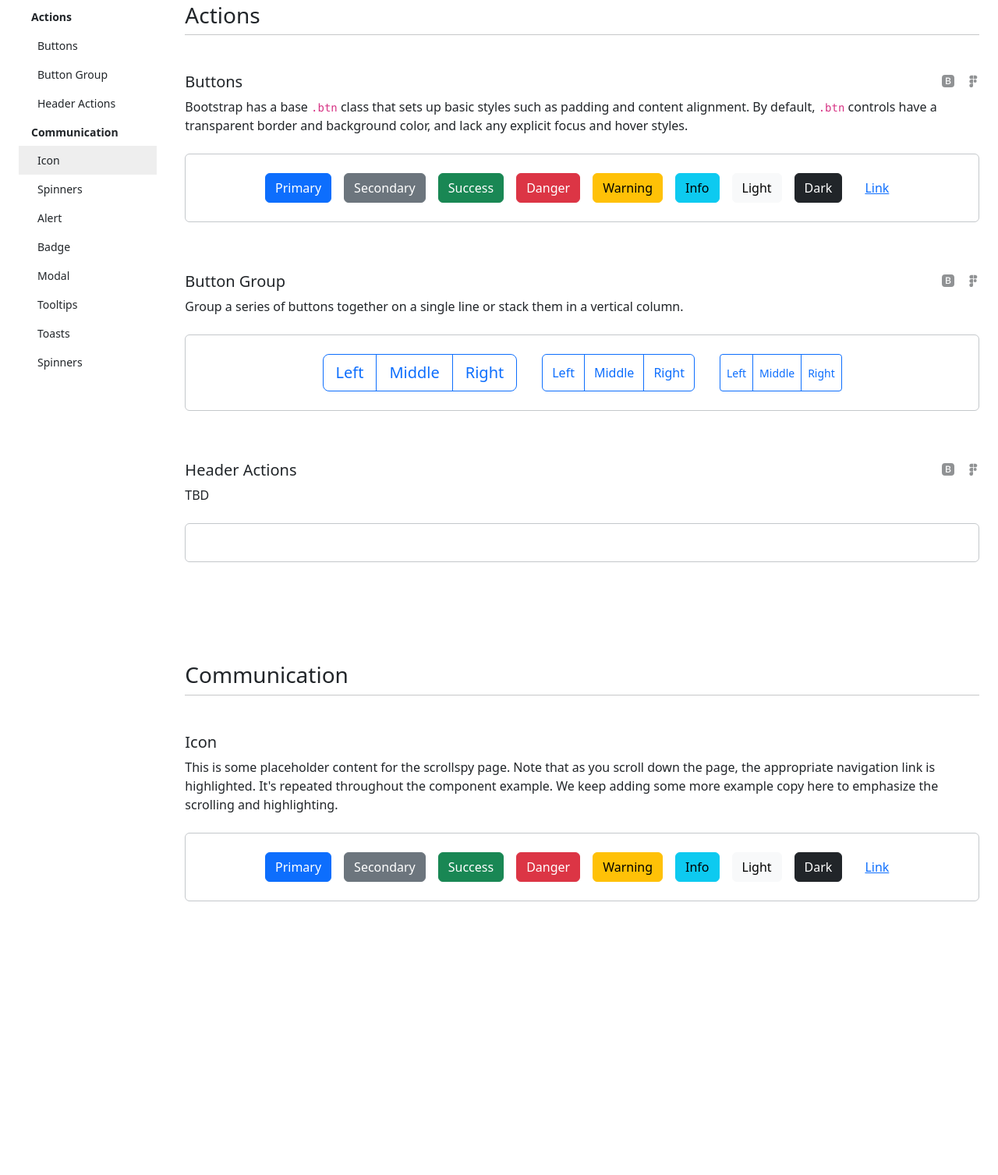
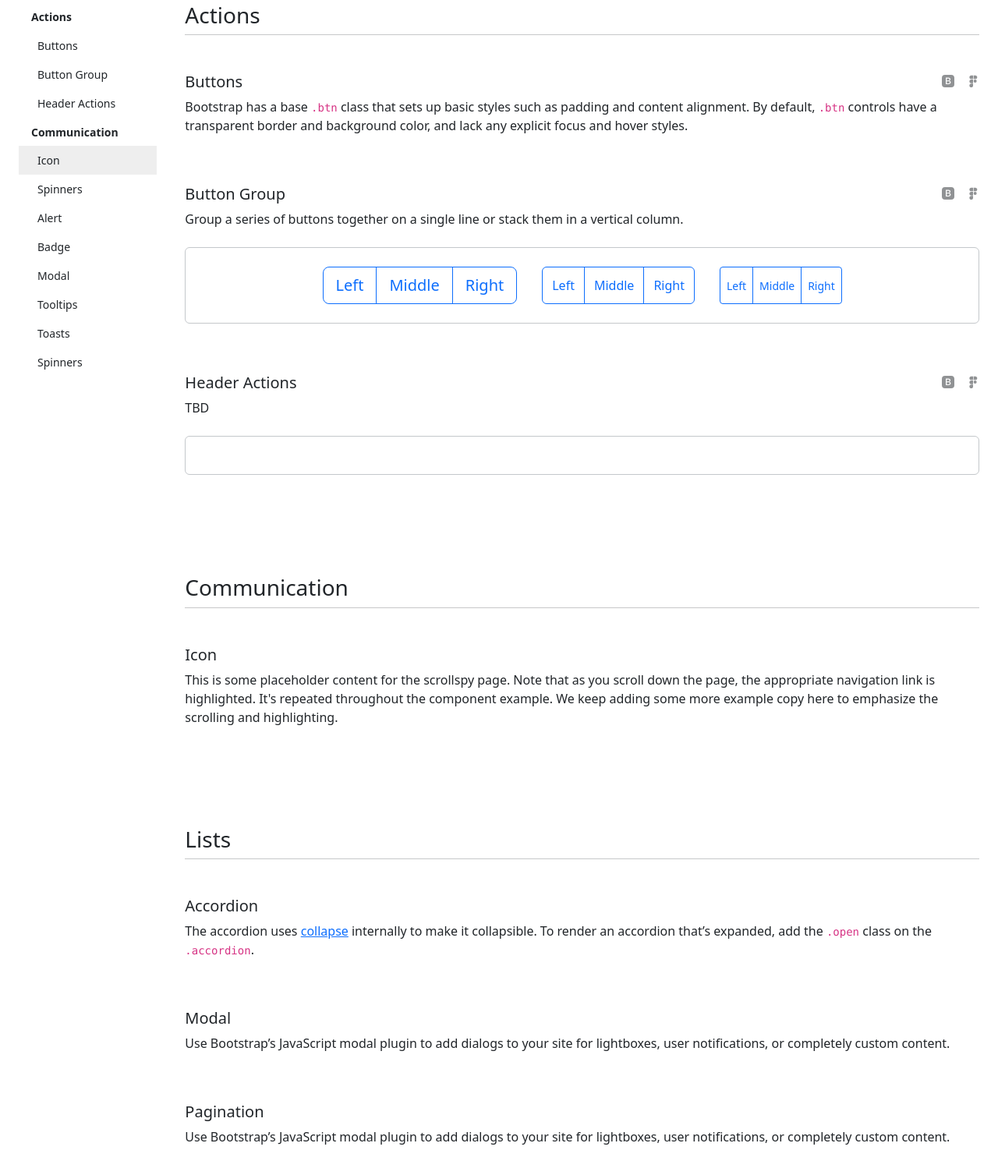
Before and after one commit to ericthayer/bootstrap-5.3, a website built with Vite: page src/index.html in a window 1280 px wide. Shown: the part 93-1600 px from the top of the page at 78% size. Before the commit the page ends 1273 px from the top, so only its background shows below. Built offline with nearby package versions, Linux system fonts and the light colour scheme; a script that the page names is missing.

Commit message:
Added CodePen embeds for: Pagination, Modal, Accordion, Buttons

```diff
--- a/src/index.html
+++ b/src/index.html
@@ -25,9 +25,12 @@
           <a
             class="navbar-brand ms-2"
             href="#"
-            >
+          >
             <div class="d-flex">
-              <img src="/images/cobank-logo.svg" alt="">
+              <img
+                src="/images/cobank-logo.svg"
+                alt=""
+              />
             </div>
           </a>
           <button
@@ -104,7 +107,11 @@
                 </form>
               </li>
             </ul>
-            <a href="https://getbootstrap.com/" class="pb-2 pe-lg-3"><small>Bootstrap <code>5.3</code></small></a>
+            <a
+              href="https://getbootstrap.com/"
+              class="pb-2 pe-lg-3"
+              ><small>Bootstrap <code>5.3</code></small></a
+            >
           </div>
         </div>
       </nav>
@@ -267,78 +274,14 @@
                     border and background color, and lack any explicit focus and
                     hover styles.
                   </p>
-                  <div
-                    class="d-flex flex-wrap gap-3 justify-content-center border border-secondary-subtle rounded-2 py-4 px-3"
-                  >
-                    <button
-                      type="button"
-                      class="btn btn-primary"
-                    >
-                      Primary
-                    </button>
-                    <button
-                      type="button"
-                      class="btn btn-secondary"
-                    >
-                      Secondary
-                    </button>
-                    <button
-                      type="button"
-                      class="btn btn-success"
-                    >
-                      Success
-                    </button>
-                    <button
-                      type="button"
-                      class="btn btn-danger"
-                    >
-                      Danger
-                    </button>
-                    <button
-                      type="button"
-                      class="btn btn-warning"
-                    >
-                      Warning
-                    </button>
-                    <button
-                      type="button"
-                      class="btn btn-info"
-                    >
-                      Info
-                    </button>
-                    <button
-                      type="button"
-                      class="btn btn-light"
-                    >
-                      Light
-                    </button>
-                    <button
-                      type="button"
-                      class="btn btn-dark"
-                    >
-                      Dark
-                    </button>
-
-                    <button
-                      type="button"
-                      class="btn btn-link"
-                    >
-                      Link
-                    </button>
-                  </div>
-                  <div class="highlight p-3 d-none">
-                    <pre
-                      tabindex="0"
-                      class="chroma"
-                    ><code class="language-html" data-lang="html"><span class="line"><span class="cl"><span class="p">&lt;</span><span class="nt">button</span> <span class="na">type</span><span class="o">=</span><span class="s">"button"</span> <span class="na">class</span><span class="o">=</span><span class="s">"btn btn-primary"</span><span class="p">&gt;</span>Primary<span class="p">&lt;/</span><span class="nt">button</span><span class="p">&gt;</span>
-                  </span></span><span class="line"><span class="cl"><span class="p">&lt;</span><span class="nt">button</span> <span class="na">type</span><span class="o">=</span><span class="s">"button"</span> <span class="na">class</span><span class="o">=</span><span class="s">"btn btn-secondary"</span><span class="p">&gt;</span>Secondary<span class="p">&lt;/</span><span class="nt">button</span><span class="p">&gt;</span>
-                  </span></span><span class="line"><span class="cl"><span class="p">&lt;</span><span class="nt">button</span> <span class="na">type</span><span class="o">=</span><span class="s">"button"</span> <span class="na">class</span><span class="o">=</span><span class="s">"btn btn-success"</span><span class="p">&gt;</span>Success<span class="p">&lt;/</span><span class="nt">button</span><span class="p">&gt;</span>
-                  </span></span><span class="line"><span class="cl"><span class="p">&lt;</span><span class="nt">button</span> <span class="na">type</span><span class="o">=</span><span class="s">"button"</span> <span class="na">class</span><span class="o">=</span><span class="s">"btn btn-danger"</span><span class="p">&gt;</span>Danger<span class="p">&lt;/</span><span class="nt">button</span><span class="p">&gt;</span>
-                  </span></span><span class="line"><span class="cl"><span class="p">&lt;</span><span class="nt">button</span> <span class="na">type</span><span class="o">=</span><span class="s">"button"</span> <span class="na">class</span><span class="o">=</span><span class="s">"btn btn-warning"</span><span class="p">&gt;</span>Warning<span class="p">&lt;/</span><span class="nt">button</span><span class="p">&gt;</span>
-                  </span></span><span class="line"><span class="cl"><span class="p">&lt;</span><span class="nt">button</span> <span class="na">type</span><span class="o">=</span><span class="s">"button"</span> <span class="na">class</span><span class="o">=</span><span class="s">"btn btn-info"</span><span class="p">&gt;</span>Info<span class="p">&lt;/</span><span class="nt">button</span><span class="p">&gt;</span>
-                  </span></span><span class="line"><span class="cl"><span class="p">&lt;</span><span class="nt">button</span> <span class="na">type</span><span class="o">=</span><span class="s">"button"</span> <span class="na">class</span><span class="o">=</span><span class="s">"btn btn-light"</span><span class="p">&gt;</span>Light<span class="p">&lt;/</span><span class="nt">button</span><span class="p">&gt;</span>
-                  </span></span><span class="line"><span class="cl"><span class="p">&lt;</span><span class="nt">button</span> <span class="na">type</span><span class="o">=</span><span class="s">"button"</span> <span class="na">class</span><span class="o">=</span><span class="s">"btn btn-dark"</span><span class="p">&gt;</span>Dark<span class="p">&lt;/</span><span class="nt">button</span><span class="p">&gt;</span>
-                  </span></span><span class="line"><span class="cl"></span></span><span class="line"><span class="cl"><span class="p">&lt;</span><span class="nt">button</span> <span class="na">type</span><span class="o">=</span><span class="s">"button"</span> <span class="na">class</span><span class="o">=</span><span class="s">"btn btn-link"</span><span class="p">&gt;</span>Link<span class="p">&lt;/</span><span class="nt">button</span><span class="p">&gt;</span></span></span></code></pre>
+                  <div class="code-sample">
+                    <p
+                      class="codepen"
+                      data-height="300"
+                      data-theme-id="dark"
+                      data-slug-hash="VwRXNdB"
+                      data-user="ericthayer"
+                    ></p>
                   </div>
                 </article>
                 <!-- Button Group -->
@@ -549,6 +492,7 @@
                   Communication
                 </h2>
                 <hr class="d-block mt-0 mb-5" />
+                <!-- Icon -->
                 <article class="component-section">
                   <h3
                     id="icon"
@@ -563,64 +507,91 @@
                     component example. We keep adding some more example copy
                     here to emphasize the scrolling and highlighting.
                   </p>
-                  <div
-                    class="d-flex flex-wrap gap-3 justify-content-center border border-secondary-subtle rounded-2 py-4 px-3"
+                  <div class="code-sample">
+                    <p
+                      class="codepen"
+                      data-height="300"
+                      data-theme-id="dark"
+                      data-slug-hash="bGZvJWy"
+                      data-user="ericthayer"
+                    ></p>
+                  </div>
+                </article>
+              </div>
+              <!-- Lists -->
+              <div class="component-category">
+                <h2
+                  id="lists"
+                  class="h3"
+                >
+                  Lists
+                </h2>
+                <hr class="d-block mt-0 mb-5" />
+                <!-- Accordion -->
+                <article class="component-section">
+                  <h3
+                    id="icon"
+                    class="h5"
                   >
-                    <button
-                      type="button"
-                      class="btn btn-primary"
-                    >
-                      Primary
-                    </button>
-                    <button
-                      type="button"
-                      class="btn btn-secondary"
-                    >
-                      Secondary
-                    </button>
-                    <button
-                      type="button"
-                      class="btn btn-success"
-                    >
-                      Success
-                    </button>
-                    <button
-                      type="button"
-                      class="btn btn-danger"
-                    >
-                      Danger
-                    </button>
-                    <button
-                      type="button"
-                      class="btn btn-warning"
-                    >
-                      Warning
-                    </button>
-                    <button
-                      type="button"
-                      class="btn btn-info"
-                    >
-                      Info
-                    </button>
-                    <button
-                      type="button"
-                      class="btn btn-light"
-                    >
-                      Light
-                    </button>
-                    <button
-                      type="button"
-                      class="btn btn-dark"
-                    >
-                      Dark
-                    </button>
-
-                    <button
-                      type="button"
-                      class="btn btn-link"
-                    >
-                      Link
-                    </button>
+                    Accordion
+                  </h3>
+                  <p class="mb-4">
+                    The accordion uses
+                    <a href="/docs/5.3/components/collapse/">collapse</a>
+                    internally to make it collapsible. To render an accordion
+                    that’s expanded, add the <code>.open</code> class on the
+                    <code>.accordion</code>.
+                  </p>
+                  <div class="code-sample">
+                    <p
+                      class="codepen"
+                      data-height="500"
+                      data-theme-id="dark"
+                      data-slug-hash="ZEPxZjL"
+                      data-user="ericthayer"
+                    ></p>
+                  </div>
+                </article>
+                <!-- Modal -->
+                <article class="component-section">
+                  <h3
+                    id="icon"
+                    class="h5"
+                  >
+                    Modal
+                  </h3>
+                  <p class="mb-4">
+                    Use Bootstrap’s JavaScript modal plugin to add dialogs to your site for lightboxes, user notifications, or completely custom content.
+                  </p>
+                  <div class="code-sample">
+                    <p
+                      class="codepen"
+                      data-height="400"
+                      data-theme-id="dark"
+                      data-slug-hash="oNVqRWV"
+                      data-user="ericthayer"
+                    ></p>
+                  </div>
+                </article>
+                <!-- Pagination -->
+                <article class="component-section">
+                  <h3
+                    id="icon"
+                    class="h5"
+                  >
+                    Pagination
+                  </h3>
+                  <p class="mb-4">
+                    Use Bootstrap’s JavaScript modal plugin to add dialogs to your site for lightboxes, user notifications, or completely custom content.
+                  </p>
+                  <div class="code-sample">
+                    <p
+                      class="codepen"
+                      data-height="300"
+                      data-theme-id="dark"
+                      data-slug-hash="QWomRmg"
+                      data-user="ericthayer"
+                    ></p>
                   </div>
                 </article>
               </div>
@@ -638,4 +609,9 @@
     type="module"
     src="./js/main.js"
   ></script>
+
+  <script
+    async
+    src="https://cpwebassets.codepen.io/assets/embed/ei.js"
+  ></script>
 </html>
```
